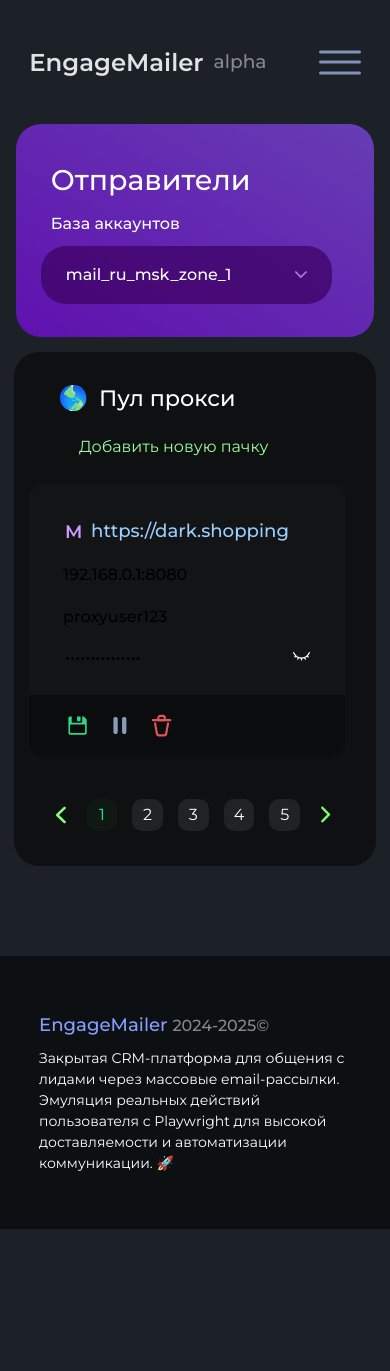
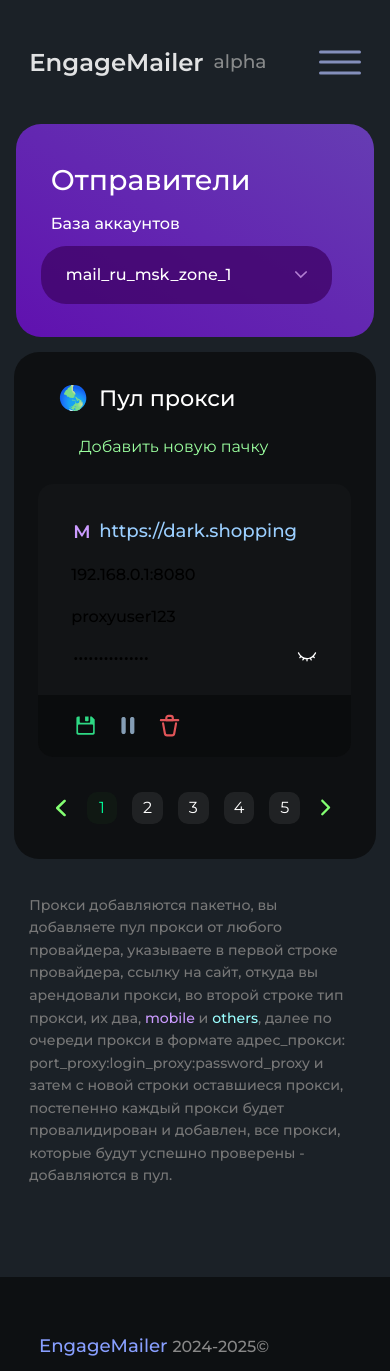
Before and after one commit to sharpprahs/engage_frontend, a SvelteKit app: page /proxies in a window 390 px wide. Shown: the top 1371 px of the page. Before the commit the page ends 1229 px from the top, so only its background shows below. Built offline with nearby package versions, Linux system fonts and the light colour scheme.

Commit message:
fixed proxies mobile styles

```diff
--- a/src/routes/proxies/+page.svelte
+++ b/src/routes/proxies/+page.svelte
@@ -108,7 +108,7 @@
 		specialClassName="default_card_label select_wrapper_default sender_select_colors"
 	/>
 	<h3>
-		Прокси добавляются пакетно, вы добавляете сразу пул прокси от любого провайдера, указываете в первой строке провайдера, ссылку на сайт, откуда вы арендовали прокси, во второй строке тип прокси, их два, <span id="mobile_proxy">mobile</span> и <span id="others_proxy">others</span>, далее по очереди прокси в формате адрес_прокси: port_proxy:login_proxy:password_proxy и затем с новой строки оставшиеся прокси, постепенно каждый прокси будет провалидирован и добавлен, все прокси, которые будут успешно проверены - добавляются в пул.
+		Прокси добавляются пакетно, вы добавляете пул прокси от любого провайдера, указываете в первой строке провайдера, ссылку на сайт, откуда вы арендовали прокси, во второй строке тип прокси, их два, <span id="mobile_proxy">mobile</span> и <span id="others_proxy">others</span>, далее по очереди прокси в формате адрес_прокси: port_proxy:login_proxy:password_proxy и затем с новой строки оставшиеся прокси, постепенно каждый прокси будет провалидирован и добавлен, все прокси, которые будут успешно проверены - добавляются в пул.
 	</h3>
 </section>
 
@@ -154,3 +154,6 @@
 		onChange={handlePageChange}
 	/>
 </section>
+<h3 id="mobile_h3_proxies">
+	Прокси добавляются пакетно, вы добавляете пул прокси от любого провайдера, указываете в первой строке провайдера, ссылку на сайт, откуда вы арендовали прокси, во второй строке тип прокси, их два, <span id="mobile_proxy">mobile</span> и <span id="others_proxy">others</span>, далее по очереди прокси в формате адрес_прокси: port_proxy:login_proxy:password_proxy и затем с новой строки оставшиеся прокси, постепенно каждый прокси будет провалидирован и добавлен, все прокси, которые будут успешно проверены - добавляются в пул.
+</h3>
--- a/src/routes/proxies/proxies.css
+++ b/src/routes/proxies/proxies.css
@@ -212,6 +212,9 @@ width: 260px;
     margin-top: 35px;
     margin-left: 30px;
 }
+#mobile_h3_proxies{
+    display: none;
+}
 @media screen and (max-width: 1380px) {
   .choice_senders_to_download_proxies{
       width: 90%;
@@ -238,11 +241,24 @@ width: 260px;
         gap: 25px;
         margin: 0 auto;
     }
+    #mobile_h3_proxies{
+        display: block;
+        margin-top: 35px;
+        width: 85%;
+        line-height: 160%;
+        font-weight: 500;
+        font-size: clamp(0.875rem, 0.8349rem + 0.1887vw, 1rem);
+        color: var(--descripiton_h3_text_color);
+    }
+    .proxies_list{
+        width: 95%;
+    }
     .choice_senders_to_download_proxies h3{
         display: none;
     }
     .pull_proxies_container{
         margin-top: 15px;
+        overflow: hidden;
         /*width: 80%;*/
         padding: 30px 15px 35px 15px;
     }
@@ -266,7 +282,7 @@ width: 260px;
         width: 100%;
     }
     .proxies_list li{
-        min-width: 276px;
+        min-width: 70vw;
         padding: 30px 20px 0 20px;
         overflow: hidden;
         scroll-snap-align: center;
@@ -277,7 +293,7 @@ width: 260px;
     }
     .proxies_list{
         align-items: center;
-        margin-top: 10px;
+        margin: 10px auto;
         flex-direction: row;
         gap: 25px;
         overflow-x: auto;
@@ -301,7 +317,7 @@ width: 260px;
     .pagination_default{
         width: 85%;
         gap: 10px;
-        margin-top: 22px;
+        margin-top: 5px;
     }
     .pagination_proxies{
         margin-left: 7%;
```
